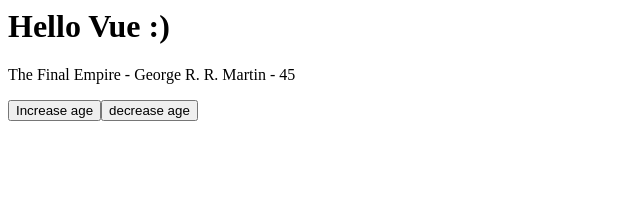
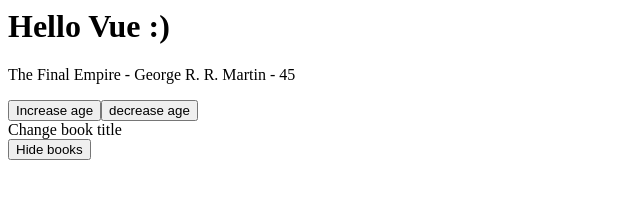
Before and after one commit to lazar360/vuenetninja, a plain HTML site: page index.html in a window 1280 px wide. Shown: the whole page, without its empty margins (0-640 px from the left). Drawn offline with nearby package versions, Linux system fonts and the light colour scheme.

Commit message:
add another click event

```diff
--- a/app.js
+++ b/app.js
@@ -1,11 +1,21 @@
 const app = Vue.createApp({
     data() {
         return {
+            showBooks: true,
            title : 'The Final Empire',
            author : 'George R. R. Martin',
            age : 45,
         }
+    },
+    methods: {
+        changeTitle(title) {
+           // this.title = 'A Game of Thrones';
+           this.title = title;
+        },
+        toggleShowBooks() {
+            this.showBooks = !this.showBooks;
     }
+}
 })
 
 app.mount('#app')
--- a/index.html
+++ b/index.html
@@ -10,9 +10,18 @@
     <h1>Hello Vue :)</h1>
 
     <div id="app">
-        <p>{{title}} - {{author}} - {{age}}</p>
-        <button v-on:click="age++">Increase age</button>
-        <button v-on:click="age--">decrease age</button>
+        <div v-if="showBooks">
+            <p>{{title}} - {{author}} - {{age}}</p>
+            <button v-on:click="age++">Increase age</button>
+            <button v-on:click="age--">decrease age</button>
+            <div @click="changeTitle('Oathbringer')">Change book title</div>
+        </div>
+
+        <button @click="toggleShowBooks">
+            <span v-if="showBooks" >Hide books</span>
+            <!-- <span v-if="!showBooks" >Show books</span> -->
+            <span v-else>Show books</span>
+        </button>
     </div>
 
 <script src="app.js"></script>
```
